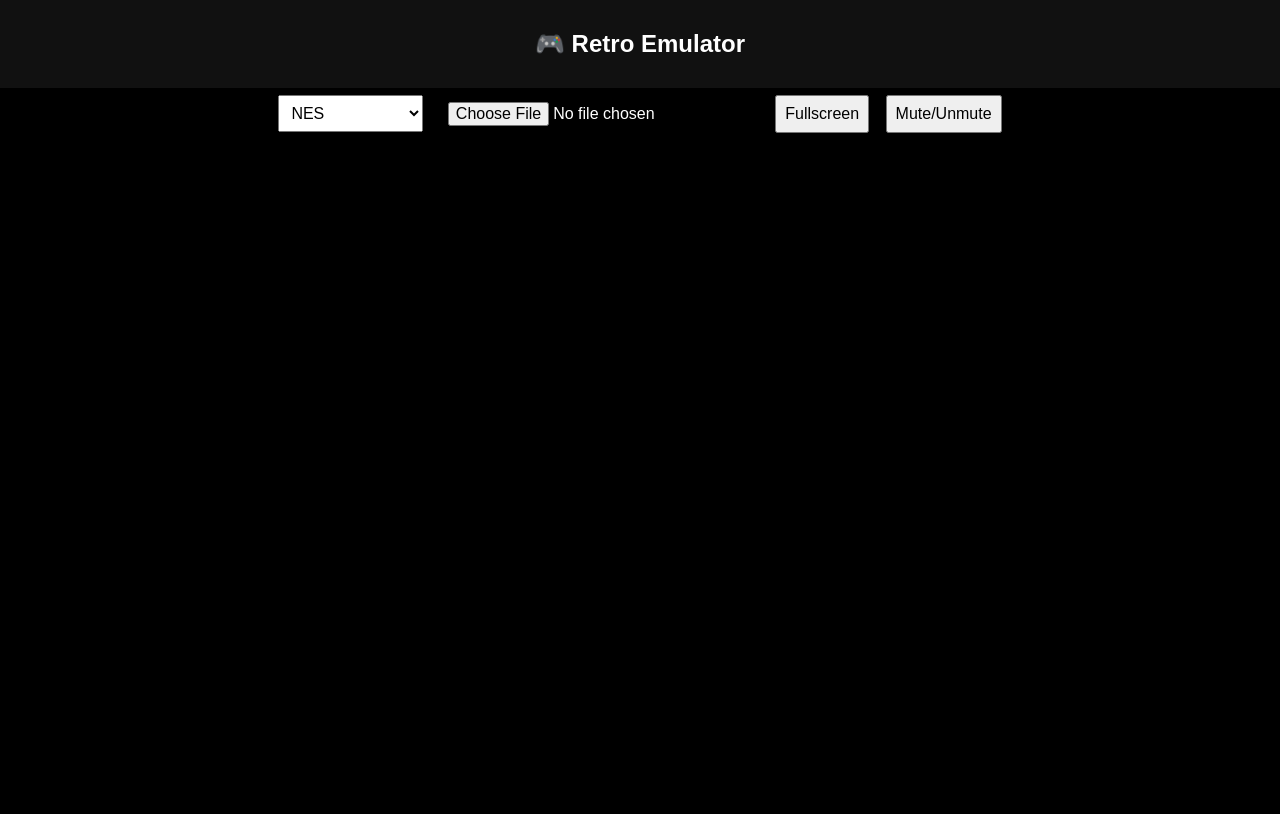
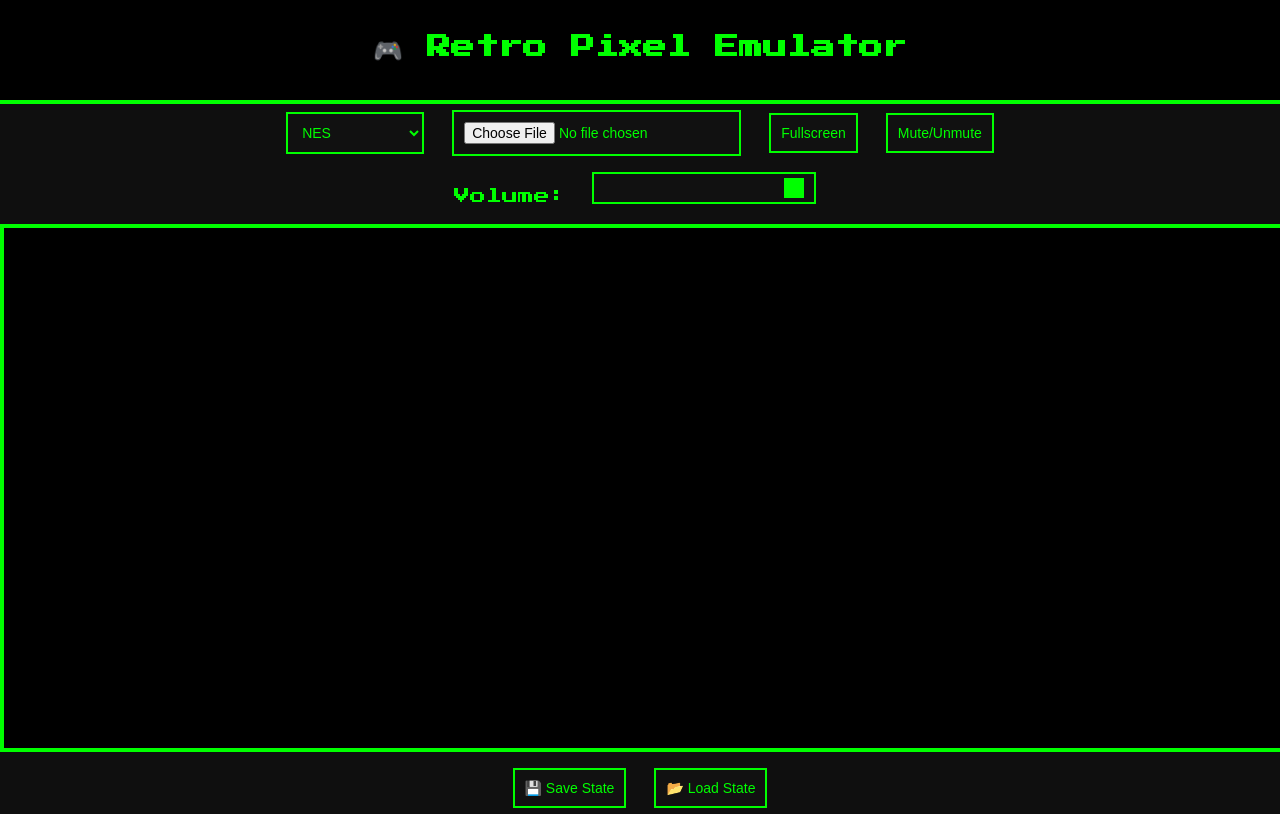
Before and after one commit to coolbrobeast/emulator-site, a plain HTML site: page index.html in a window 1280 px wide. Drawn offline with Linux system fonts and the light colour scheme.

Commit message:
Update index.html

```diff
--- a/index.html
+++ b/index.html
@@ -2,32 +2,68 @@
 <html lang="en">
 <head>
 <meta charset="UTF-8">
-<title>🎮 Retro Emulator</title>
+<title>🎮 Retro Pixel Emulator</title>
 
 <style>
+/* Retro Pixel Theme */
+@import url('https://fonts.googleapis.com/css2?family=Press+Start+2P&display=swap');
+
 body {
   margin: 0;
-  background: black;
-  color: white;
-  font-family: Arial, sans-serif;
+  background: #0f0f0f;
+  color: #00ff00;
+  font-family: 'Press Start 2P', monospace;
   text-align: center;
 }
 
 header {
-  padding: 10px;
-  background: #111;
+  padding: 15px;
+  background: #000;
+  border-bottom: 4px solid #00ff00;
 }
 
 select, input, button {
-  padding: 8px;
+  padding: 10px;
   margin: 6px;
-  font-size: 16px;
+  font-size: 14px;
+  background: #111;
+  color: #00ff00;
+  border: 2px solid #00ff00;
+  cursor: pointer;
+}
+
+select:hover, input:hover, button:hover {
+  background: #00ff00;
+  color: #000;
 }
 
 #game {
   width: 100%;
-  height: 80vh;
+  height: 65vh;
   background: black;
+  border: 4px solid #00ff00;
+  margin-top: 10px;
+}
+
+#controls {
+  margin-top: 10px;
+}
+
+input[type=range] {
+  -webkit-appearance: none;
+  width: 200px;
+  height: 8px;
+  background: #111;
+  border: 2px solid #00ff00;
+  margin: 10px;
+}
+
+input[type=range]::-webkit-slider-thumb {
+  -webkit-appearance: none;
+  width: 20px;
+  height: 20px;
+  background: #00ff00;
+  cursor: pointer;
 }
 </style>
 </head>
@@ -35,7 +71,7 @@ select, input, button {
 <body>
 
 <header>
-  <h2>🎮 Retro Emulator</h2>
+  <h2>🎮 Retro Pixel Emulator</h2>
 </header>
 
 <div>
@@ -55,13 +91,21 @@ select, input, button {
   <input type="file" id="rom" accept=".nes,.sfc,.smc,.gba,.gb,.gbc,.bin,.iso,.n64">
   <button onclick="goFullscreen()">Fullscreen</button>
   <button onclick="muteUnmute()">Mute/Unmute</button>
+  <br>
+  Volume: <input type="range" id="volumeSlider" min="0" max="100" value="100">
 </div>
 
 <div id="game"></div>
 
+<div id="controls">
+  <button onclick="saveState()">💾 Save State</button>
+  <button onclick="loadState()">📂 Load State</button>
+</div>
+
 <script>
 let currentScript = null;
 let muted = false;
+let currentROMName = null;
 
 function goFullscreen() {
   const el = document.getElementById("game");
@@ -70,16 +114,69 @@ function goFullscreen() {
 
 function muteUnmute() {
   muted = !muted;
-  if (window.EJS_playerInstance) {
-    window.EJS_playerInstance.mute(muted);
+  if (window.EJS_playerInstance && typeof window.EJS_playerInstance.setVolume === 'function') {
+    window.EJS_playerInstance.setVolume(muted ? 0 : 1);
   }
+}
+
+document.getElementById('volumeSlider').addEventListener('input', function() {
+  const volume = this.value / 100;
+  if (window.EJS_playerInstance && typeof window.EJS_playerInstance.setVolume === 'function') {
+    window.EJS_playerInstance.setVolume(volume);
+  }
+});
+
+function saveState() {
+  if (window.EJS_playerInstance && typeof window.EJS_playerInstance.saveState === 'function') {
+    const state = window.EJS_playerInstance.saveState();
+    if (currentROMName) localStorage.setItem("emulatorState_" + currentROMName, state);
+    alert("✅ State saved for " + currentROMName);
+  } else alert("⚠️ Unable to save state.");
+}
+
+function loadState() {
+  if (window.EJS_playerInstance && typeof window.EJS_playerInstance.loadState === 'function') {
+    if (currentROMName) {
+      const state = localStorage.getItem("emulatorState_" + currentROMName);
+      if (state) window.EJS_playerInstance.loadState(state);
+      else alert("⚠️ No saved state found for this ROM.");
+    }
+  } else alert("⚠️ Unable to load state.");
+}
+
+function loadEmulatorJS(url, system) {
+  window.EJS_player = "#game";
+  window.EJS_gameUrl = url;
+  window.EJS_core = system;
+  window.EJS_pathtodata = "./data/"; // Use local relative path for WASM
+  window.EJS_startOnLoaded = true;
+  window.EJS_muteOnStart = muted;
+  window.EJS_biosUrl = "";
+  window.EJS_disableDatabases = true;
+
+  if (currentScript) currentScript.remove();
+
+  const script = document.createElement("script");
+  script.src = "./loader.js"; // Use local loader.js to ensure WASM can be fetched
+  script.id = "ejs";
+  script.onload = () => {
+    if (window.EmulatorJS) {
+      window.EJS_playerInstance = window.EmulatorJS;
+      if (typeof window.EmulatorJS.start === 'function') {
+        window.EmulatorJS.start().catch(err => console.error('EmulatorJS failed to start:', err));
+      }
+    }
+  };
+  currentScript = script;
+  document.body.appendChild(script);
 }
 
 document.getElementById("rom").addEventListener("change", function(e) {
   const file = e.target.files[0];
   if (!file) return;
 
-  // Stop previous game
+  currentROMName = file.name;
+
   if (window.EJS_playerInstance && typeof window.EJS_playerInstance.destroy === "function") {
     window.EJS_playerInstance.destroy();
   }
@@ -89,29 +186,7 @@ document.getElementById("rom").addEventListener("change", function(e) {
   const url = URL.createObjectURL(file);
   const system = document.getElementById("system").value;
 
-  // EmulatorJS configuration
-  window.EJS_player = "#game";
-  window.EJS_gameUrl = url;
-  window.EJS_core = system;
-  window.EJS_pathtodata = "https://cdn.emulatorjs.org/stable/data/";
-  window.EJS_startOnLoaded = true;
-  window.EJS_muteOnStart = muted;
-  window.EJS_biosUrl = "";
-  window.EJS_disableDatabases = true;
-
-  // Remove previous script
-  if (currentScript) currentScript.remove();
-
-  // Load EmulatorJS
-  const script = document.createElement("script");
-  script.src = "https://cdn.emulatorjs.org/stable/data/loader.js";
-  script.id = "ejs";
-  script.onload = () => {
-    // Reference the player instance for controlling sound
-    window.EJS_playerInstance = window.EmulatorJS || null;
-  };
-  currentScript = script;
-  document.body.appendChild(script);
+  loadEmulatorJS(url, system);
 });
 </script>
 
```
